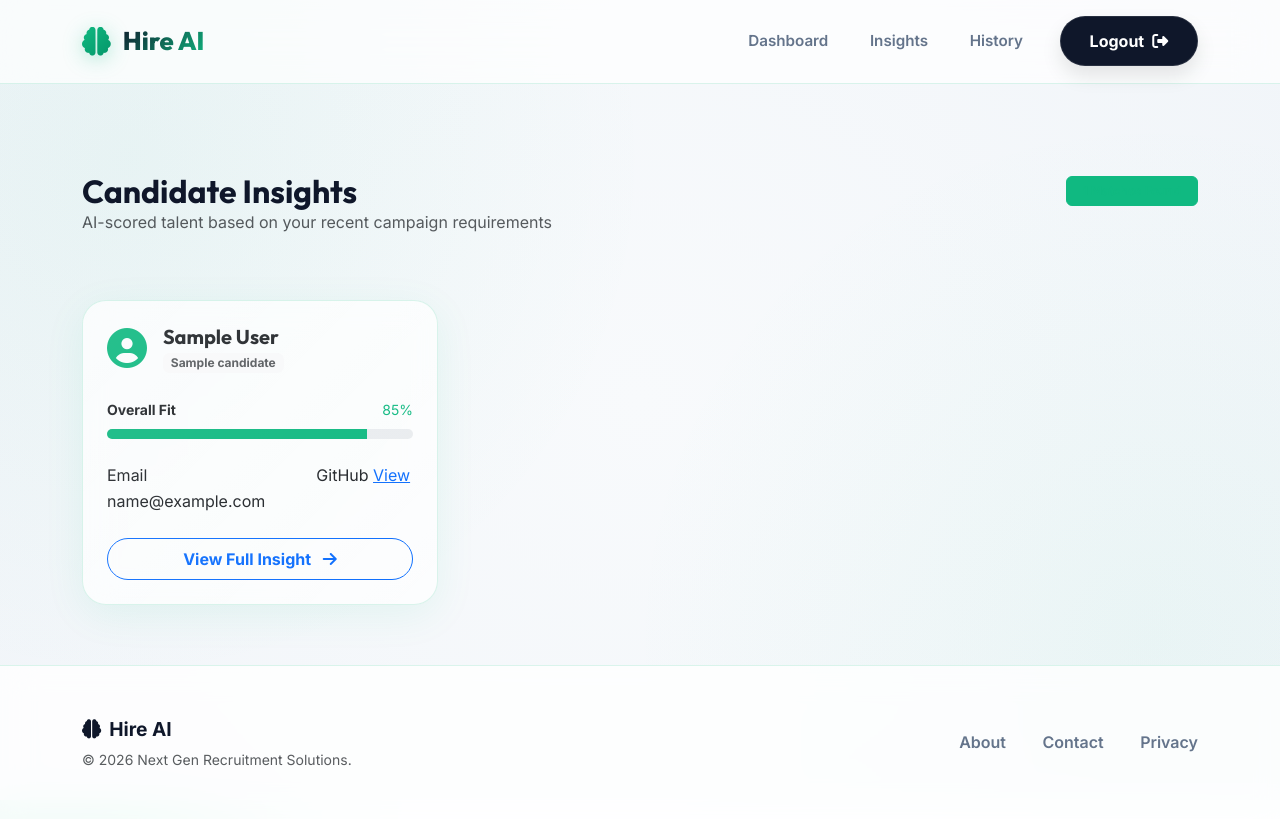
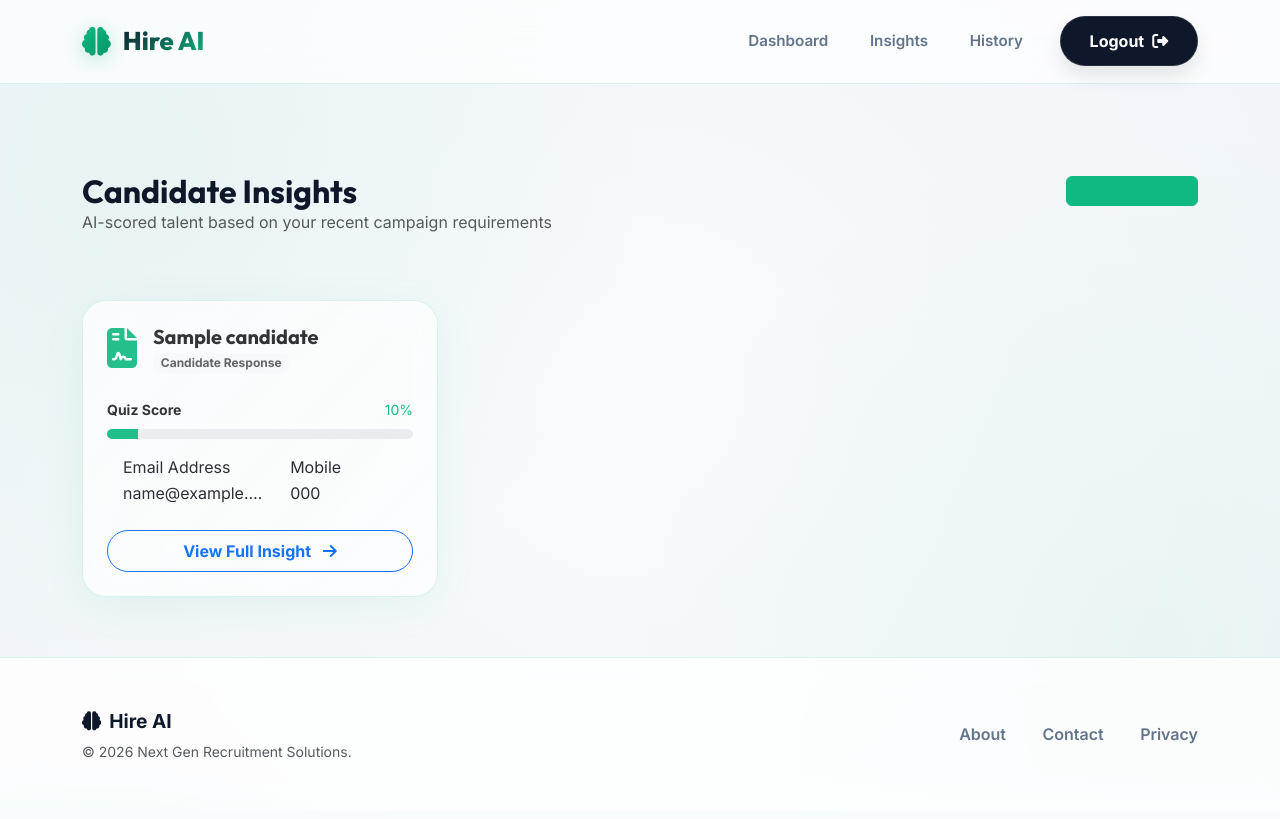
Before and after one commit to Jitesh52142/HIRE-AI-LEATEST, a Flask app: template app/templates/candidates/insights.html in a window 1280 px wide. After the commit the page ends 758 px from the top, so only its background shows below. Run offline with Flask 3, Linux system fonts and the light colour scheme; a user stored in the database is signed in; the template is opened without the code that fills it: most values are stand-ins (such as "Sample title", 1, 10 or a date in 2020); a database or web service that is not in the repository returns one stand-in record (values such as "Sample title"); some libraries are stand-ins or nearby versions.

Commit message:
Fix trailing space email bug, fix candidate detailed stats crashing template with proper UI layout

```diff
--- a/app/routes/candidates.py
+++ b/app/routes/candidates.py
@@ -7,50 +7,92 @@ candidates_bp = Blueprint('candidates', __name__)
 
 # --- Google Sheet URLs ---
 # It's better to store these in config, but for simplicity, we'll define them here.
-SHEET_URL_INSIGHTS = "https://docs.google.com/spreadsheets/d/12xDq4BvuXsoRTUHcuuD_y9xHDNEaylS43bzehemy_wA/edit?gid=1831348468"
+SHEET_URL_INSIGHTS = "https://docs.google.com/spreadsheets/d/12xDq4BvuXsoRTUHcuuD_y9xHDNEaylS43bzehemy_wA/edit?gid=1456820656"
 SHEET_URL_HISTORY_1 = "https://docs.google.com/spreadsheets/d/12xDq4BvuXsoRTUHcuuD_y9xHDNEaylS43bzehemy_wA/edit?gid=0"
 SHEET_URL_RESPONSE = "https://docs.google.com/spreadsheets/d/1UIfB60ao9-vIJEaqIUHQW6wlEMEXBYlkE8NLOQvnNUg/edit?gid=1586095684"
 
 @candidates_bp.route('/candidate-insights')
 @login_required
 def candidate_insights():
-    # Demo data from Google Sheets has been disabled per user request
-    # To restore dynamic fetching from MongoDB in the future, fetch from mongo.db.form_submissions or similar.
-    candidates = []
+    df = fetch_google_sheet_data(SHEET_URL_INSIGHTS)
+    if df.empty:
+        flash('Could not fetch candidate insights data from the new sheet.', 'danger')
+        candidates = []
+    else:
+        # Pre-process the records to parse scores
+        records = df.to_dict('records')
+        candidates = []
+        for c in records:
+            # Parse 'Score' like "5 / 30" -> percentage
+            score_str = str(c.get('Score', '0'))
+            pct = 0
+            if '/' in score_str:
+                try:
+                    parts = score_str.split('/')
+                    pct = int((float(parts[0].strip()) / float(parts[1].strip())) * 100)
+                except (ValueError, ZeroDivisionError):
+                    pct = 0
+            c['score_pct'] = pct
+            candidates.append(c)
+
+        if candidates:
+            mongo.db.candidate_insights_cache.delete_many({})
+            mongo.db.candidate_insights_cache.insert_many(candidates)
 
     return render_template('candidates/insights.html', candidates=candidates)
 
 @candidates_bp.route('/history')
 @login_required
 def history():
-    # Demo data pulling has been disabled
-    history1 = []
-    history2 = []
+    df1 = fetch_google_sheet_data(SHEET_URL_HISTORY_1)
+    df2 = fetch_google_sheet_data(SHEET_URL_INSIGHTS)
+
+    history1 = df1.to_dict('records') if not df1.empty else []
+    history2 = df2.to_dict('records') if not df2.empty else []
 
     return render_template('candidates/history.html', history1=history1, history2=history2)
 
 @candidates_bp.route('/response-score/<email>')
 @login_required
 def response_score(email):
-    df = fetch_google_sheet_data(SHEET_URL_RESPONSE)
+    # Fetch from the actual quiz response sheet we are now using
+    df = fetch_google_sheet_data(SHEET_URL_INSIGHTS)
     candidate_data = None
     columns = []
 
     if df.empty:
         flash(f'Could not fetch response score data for {email}.', 'danger')
     else:
-        # Find the row matching the email
-        candidate_row = df[df['email'].str.lower() == email.lower()]
-        if not candidate_row.empty:
-            candidate_data = candidate_row.to_dict('records')[0]
-            columns = df.columns.tolist()
-            # Save to MongoDB
-            mongo.db.response_scores_cache.update_one(
-                {'email': email},
-                {'$set': candidate_data},
-                upsert=True
-            )
+        # The key in the sheet is 'Email Address'
+        # Safely pad/clean the email string because trailing spaces like %20 break matches
+        clean_target_email = email.strip().lower()
+
+        # Apply lower() and strip() safely to the entire Series before matching
+        if 'Email Address' in df.columns:
+            matches = df[df['Email Address'].astype(str).str.strip().str.lower() == clean_target_email]
+            if not matches.empty:
+                candidate_data = matches.to_dict('records')[0]
+                columns = df.columns.tolist()
+
+                # Optionally parse score again here just in case template needs it
+                score_str = str(candidate_data.get('Score', '0'))
+                pct = 0
+                if '/' in score_str:
+                    try:
+                        pct = int((float(score_str.split('/')[0].strip()) / float(score_str.split('/')[1].strip())) * 100)
+                    except:
+                        pass
+                candidate_data['score_pct'] = pct
+
+                # Save to MongoDB
+                mongo.db.response_scores_cache.update_one(
+                    {'email': clean_target_email},
+                    {'$set': candidate_data},
+                    upsert=True
+                )
+            else:
+                flash(f'No response score data found for candidate with email: {clean_target_email}', 'warning')
         else:
-            flash(f'No response score data found for candidate with email: {email}', 'warning')
+            flash("The dataset does not contain an 'Email Address' column.", 'danger')
 
     return render_template('candidates/response_score.html', candidate=candidate_data, email=email, columns=columns)
--- a/app/templates/candidates/insights.html
+++ b/app/templates/candidates/insights.html
@@ -176,40 +176,40 @@
             <div class="card-body p-4">
                 <div class="d-flex align-items-center mb-4">
                     <div class="candidate-avatar me-3">
-                        <i class="fas fa-user-circle fs-1 text-primary"></i>
+                        <i class="fas fa-file-contract fs-1 text-primary"></i>
                     </div>
                     <div>
-                        <h5 class="mb-0 fw-800 text-dark">{{ candidate.get('fullName', 'N/A') }}</h5>
-                        <p class="mb-0 small text-muted badge bg-light">{{ candidate.get('profile_name', 'N/A') }}</p>
+                        <h5 class="mb-0 fw-800 text-dark text-truncate" style="max-width: 200px;">{{ candidate.get('Full Name', 'No Name') }}</h5>
+                        <p class="mb-0 small text-muted badge bg-light">Candidate Response</p>
                     </div>
                 </div>
 
-                <div class="expertise-meter mb-4">
+                <div class="expertise-meter mb-3">
                     <div class="d-flex justify-content-between mb-2">
-                        <span class="small fw-bold">Overall Fit</span>
-                        <span class="small text-primary fw-800">85%</span>
+                        <span class="small fw-bold">Quiz Score</span>
+                        <span class="small text-primary fw-800">{{ candidate.get('score_pct', 0) }}%</span>
                     </div>
                     <div class="progress" style="height: 10px; border-radius: 10px;">
-                        <div class="progress-bar bg-primary" role="progressbar" style="width: 85%"></div>
+                        <div class="progress-bar bg-primary" role="progressbar" style="width: {{ candidate.get('score_pct', 0) }}%"></div>
                     </div>
                 </div>
 
                 <div class="row g-2 mb-4">
-                    <div class="col-8">
-                        <div class="small-info-item">
-                            <span class="label">Email</span>
-                            <span class="value">{{ candidate.get('email', 'N/A') }}</span>
+                    <div class="col-7">
+                        <div class="small-info-item text-start px-3">
+                            <span class="label">Email Address</span>
+                            <span class="value text-truncate d-block">{{ candidate.get('Email Address', 'N/A') }}</span>
                         </div>
                     </div>
-                    <div class="col-4">
+                    <div class="col-5">
                         <div class="small-info-item">
-                            <span class="label">GitHub</span>
-                            <span class="value"><a href="{{ candidate.get('githubUrl', '#') }}" target="_blank">View</a></span>
+                            <span class="label">Mobile</span>
+                            <span class="value text-truncate d-block">{{ candidate.get('Mobile Number', 'N/A') }}</span>
                         </div>
                     </div>
                 </div>
 
-                <a href="{{ url_for('candidates.response_score', email=candidate.get('email')) }}" class="btn btn-outline-primary w-100 rounded-pill py-2 fw-bold">
+                <a href="{{ url_for('candidates.response_score', email=candidate.get('Email Address', '')) }}" class="btn btn-outline-primary w-100 rounded-pill py-2 fw-bold">
                     View Full Insight <i class="fas fa-arrow-right ms-2 fs-xs"></i>
                 </a>
             </div>
```
Also changed, not shown: app/templates/candidates/response_score.html (+10 -8 lines).
